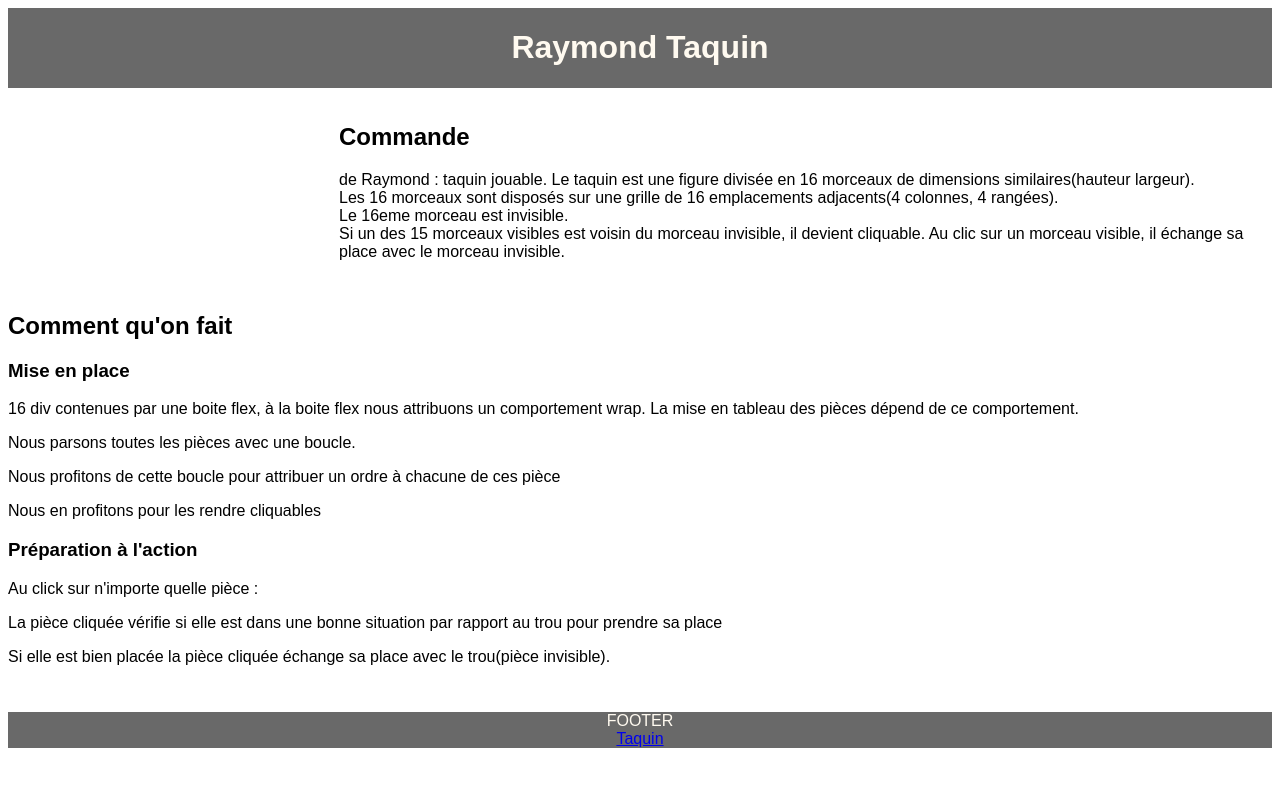
After one commit to wawatusee/taquin, a PHP site: page /ReadMe.html in a window 1280 px wide. The commit adds this page. Shown: the top 787 px of the page. Run offline with PHP 8.4, Linux system fonts and the light colour scheme.

Commit message:
Séparation en deux pages distinctes, Taquin(index) et ReadMe(ReadMe)

```diff
--- /dev/null
+++ b/taquin-image/ReadMe.html
@@ -0,0 +1,50 @@
+<!DOCTYPE html>
+<html lang="en">
+
+<head>
+    <meta charset="UTF-8">
+    <meta name="viewport" content="width=device-width, initial-scale=1.0">
+    <link rel="stylesheet" href="css/taquin.css">
+    <title>Taquin</title>
+</head>
+
+<body onload="taquin()" ;>
+    <div class="c1">
+        <header>
+            <h1>Raymond Taquin</h1>
+        </header>
+        <section id="presentation">
+            <h2>Commande</h2>
+            <p> de Raymond : taquin jouable. Le taquin est une figure divisée en 16 morceaux de dimensions similaires(hauteur largeur).<br> Les 16 morceaux sont disposés sur une grille de 16 emplacements adjacents(4 colonnes, 4 rangées).<br> Le 16eme morceau
+                est invisible.<br> Si un des 15 morceaux visibles est voisin du morceau invisible, il devient cliquable. Au clic sur un morceau visible, il échange sa place avec le morceau invisible.
+            </p>
+        </section>
+        <section class="how">
+            <h2>Comment qu'on fait</h2>
+            <section class="explain">
+                <article>
+                    <h3>Mise en place</h3>
+                    <p>16 div contenues par une boite flex, à la boite flex nous attribuons un comportement wrap. La mise en tableau des pièces dépend de ce comportement.</p>
+                    <p>Nous parsons toutes les pièces avec une boucle.</p>
+                    <p>Nous profitons de cette boucle pour attribuer un ordre à chacune de ces pièce</p>
+                    <p>Nous en profitons pour les rendre cliquables</p>
+                </article>
+                <article>
+                    <h3>Préparation à l'action</h3>
+                    <p>Au click sur n'importe quelle pièce :</p>
+                    <p>La pièce cliquée vérifie si elle est dans une bonne situation par rapport au trou pour prendre sa place</p>
+                    <p>Si elle est bien placée la pièce cliquée échange sa place avec le trou(pièce invisible).</p>
+                </article>
+            </section>
+        </section>
+        <footer>
+            <div>FOOTER</div>
+                <section id="planDeSite">
+                <div><a href="index.html" target="_self" rel="noopener noreferrer">Taquin</a></div>
+            </section>
+        </footer>
+    </div>
+    <script type="text/javascript" src="js/taquin.js"></script>
+</body>
+
+</html>
--- a/taquin-image/js/taquin.js
+++ b/taquin-image/js/taquin.js
@@ -56,8 +56,7 @@ function joue(evt) {
         console.log('La pièce invisible qui est en position ' + stylePieceInvisible.order + ' prend la position de la piece cliquée ' + sonStyle.order);
     } else {
         console.log(evt);
-
         console.log(sonStyle.order);
-        console.log('Pièce cliquable: ' + stylePieceInvisible.order + " || " + sonStyle.order);
+        console.log('Cliquabilité: la pièce invisible est en place ' + stylePieceInvisible.order + " || Et la tienne en" + sonStyle.order);
     };
 };
```
Also changed, not shown: taquin-image/css/taquin.css (+23 -24 lines), taquin-image/index.html (+6 -25 lines).
